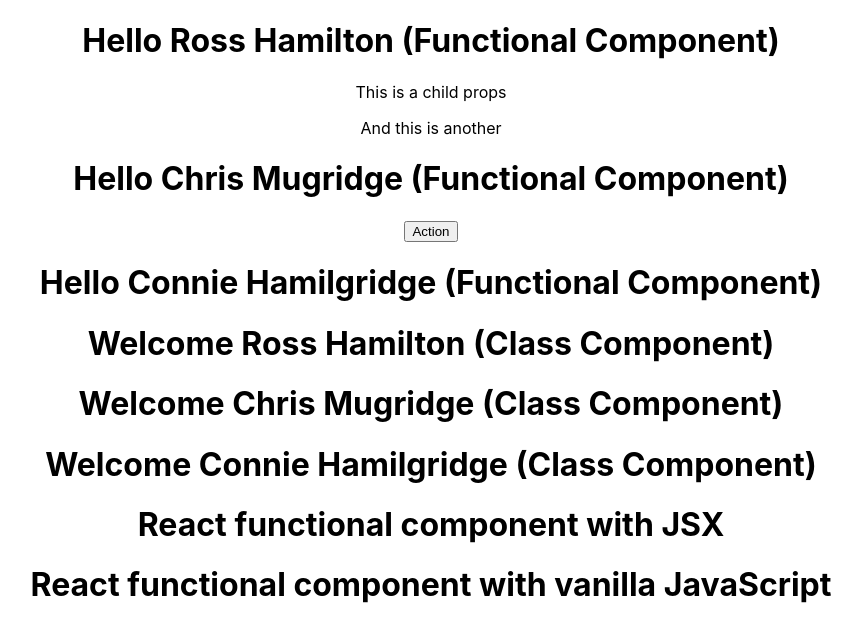
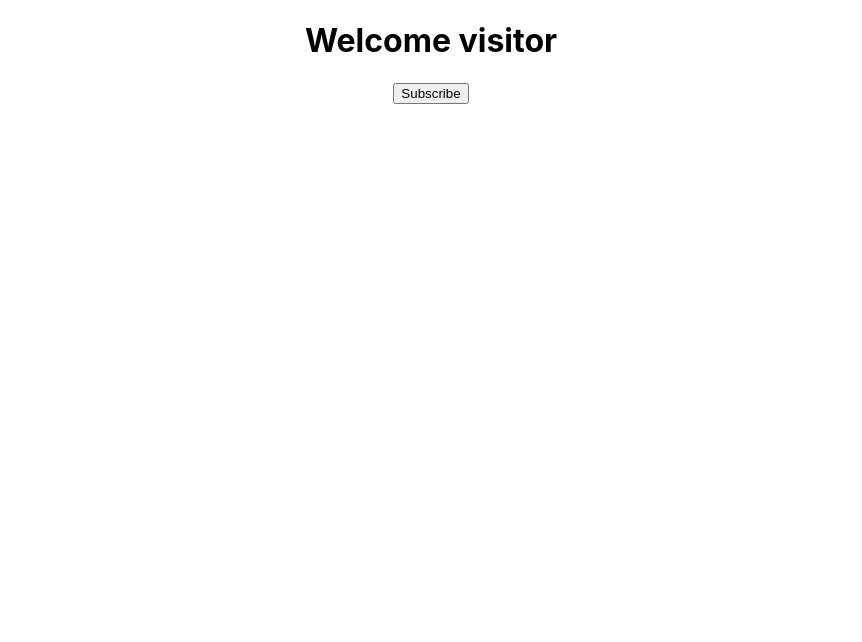
Before and after one commit to Lithill/react-hello-world, a React (Create React App) app in the folder hello-world/: page / in a window 1280 px wide. Shown: the top 642 px of the page, without its empty margins (209-1071 px from the left). Built offline with nearby package versions, Linux system fonts and the light colour scheme.

Commit message:
Add message.js with state

```diff
--- a/hello-world/src/App.js
+++ b/hello-world/src/App.js
@@ -4,11 +4,12 @@
 import Welcome from './components/Welcome';
 import HelloJSX from './components/HelloJSX';
 import Hi from './components/Hi';
+import Message from './components/Message';
 
 function App() {
   return (
     <div className="App">
-      <Greet name="Ross" surname="Hamilton">
+      {/* <Greet name="Ross" surname="Hamilton">
         <p>This is a child props</p>
         <p>And this is another</p>
       </Greet>
@@ -20,7 +21,8 @@
       <Welcome name="Chris" surname="Mugridge"></Welcome>
       <Welcome name="Connie" surname="Hamilgridge"></Welcome>
       <HelloJSX></HelloJSX>
-      <Hi></Hi>
+      <Hi></Hi> */}
+      <Message></Message>
     </div>
   );
 }
--- /dev/null
+++ b/hello-world/src/components/Message.js
@@ -0,0 +1,30 @@
+import React, {Component} from 'react'
+
+// This is a class component
+
+class Message extends Component {
+
+    constructor() {
+        super()
+        this.state = {
+            message: 'Welcome visitor'
+        }
+    }
+
+    changeMessage() {
+        this.setState({
+            message: 'Thank you for subscribing'
+        })
+    }
+
+    render() {
+        return(
+            <div>
+                <h1>{this.state.message}</h1>
+                <button onClick={() => this.changeMessage()}>Subscribe</button>
+            </div>
+        )
+    }
+}
+
+export default Message
```
